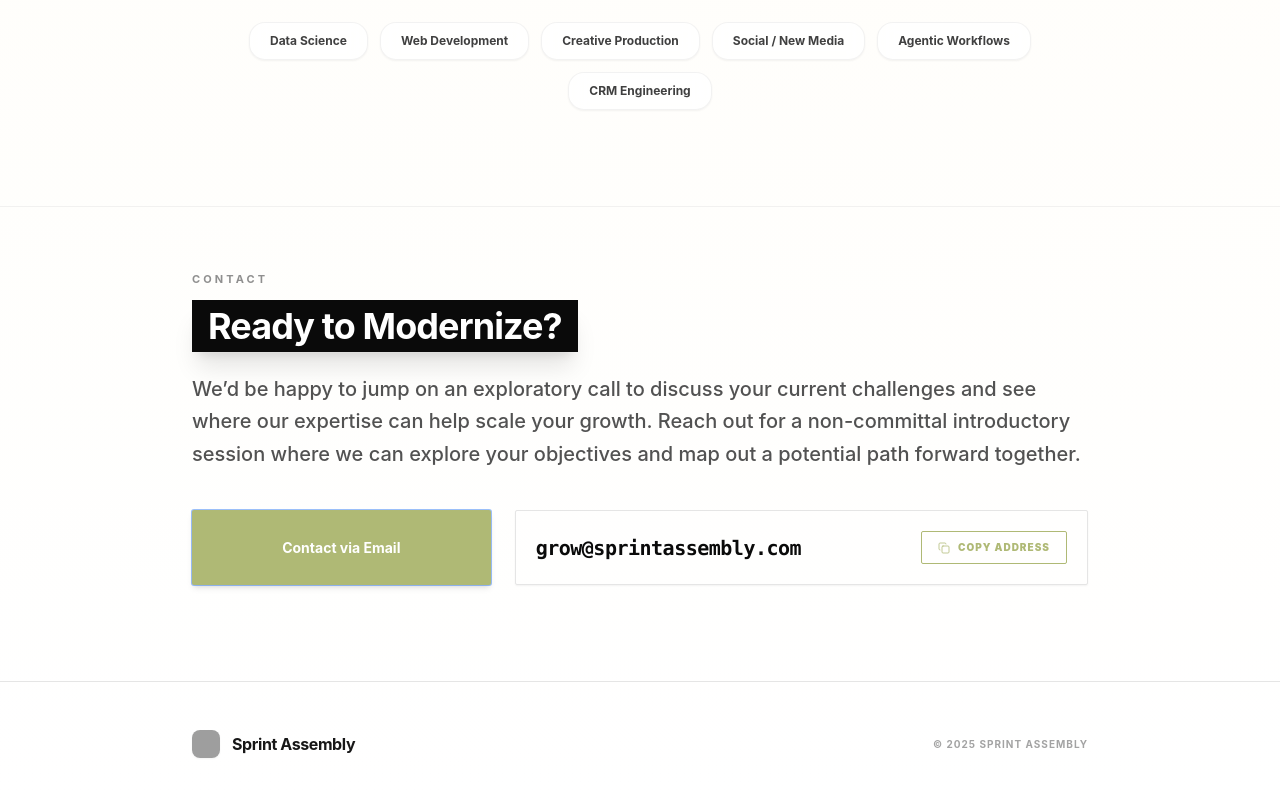
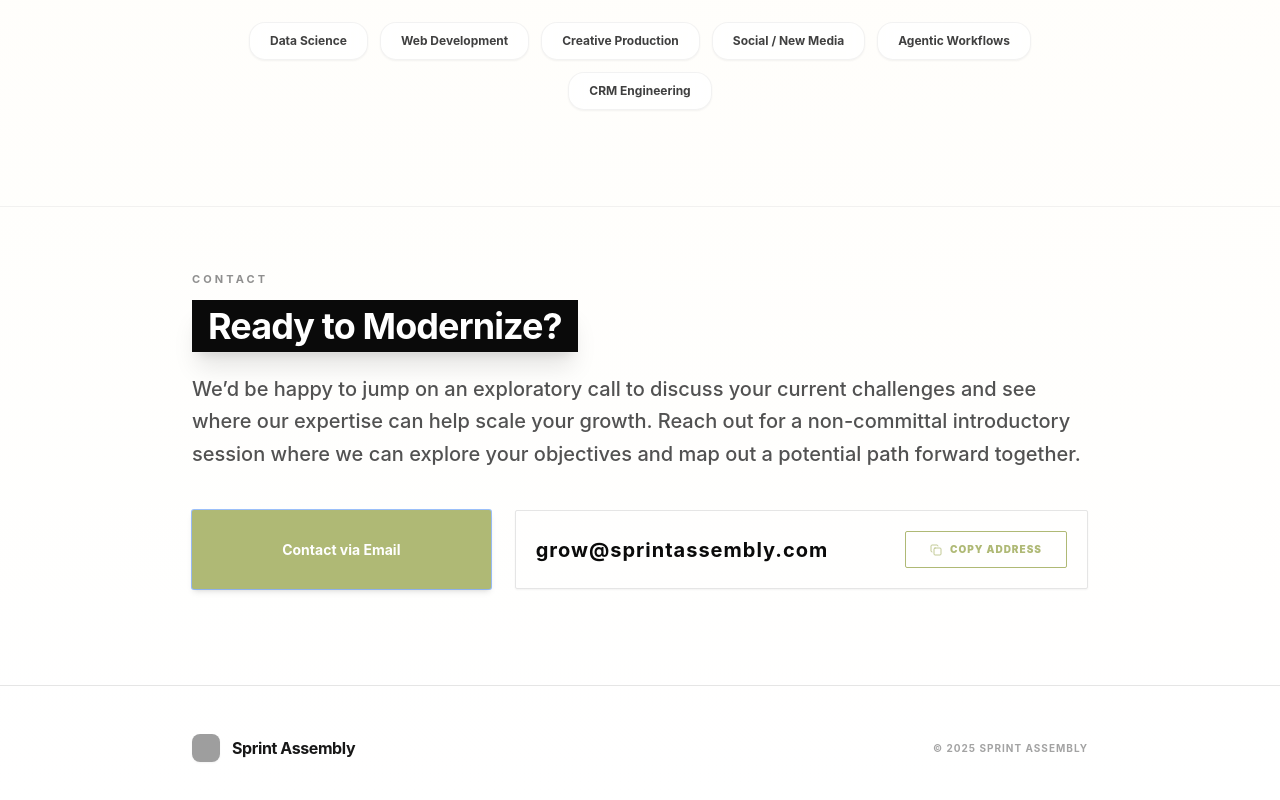
Before and after one commit to nabiliogram/sprint, a React (Vite) app: page / in a window 1280 px wide. Shown: the part 5523-6323 px from the top of the page. Built offline with nearby package versions, Linux system fonts and the light colour scheme; grey boxes are pictures that could not be loaded.

Commit message:
Update labor field in finserve object and improve layout

```diff
--- a/src/App.jsx
+++ b/src/App.jsx
@@ -197,7 +197,7 @@ const INDUSTRY_BENCH = {
   ecommerce: { growth: 0.095, labor: 0.18, media: 0.2, agency: 0.45 },
   saas: { growth: 0.075, labor: 0.28, media: 0.15, agency: 0.4 },
   professional: { growth: 0.03, labor: 0.3, media: 0.1, agency: 0.35 },
-  finserve: { growth: 0.05, blue: 0.22, media: 0.18, agency: 0.5 },
+  finserve: { growth: 0.05, labor: 0.22, media: 0.18, agency: 0.5 },
   cpg: { growth: 0.04, labor: 0.15, media: 0.22, agency: 0.35 },
   healthcare: { growth: 0.055, labor: 0.2, media: 0.12, agency: 0.4 },
 };
@@ -390,6 +390,7 @@ export default function App() {
       </header>
 
       <main>
+        {/* Grounded Hero Section */}
         <section
           className="relative overflow-hidden pt-12 pb-24 md:pt-20 md:pb-32"
           style={{
@@ -419,6 +420,7 @@ export default function App() {
               <Btn href="#calculator" variant="ghost">Calculate Upside</Btn>
             </div>
 
+            {/* Torn Paper Section */}
             <div className="mt-20 relative isolate">
               <div className="absolute inset-0 translate-y-3 blur-md opacity-20 bg-neutral-900" style={{ clipPath: PAPER_CLIP }} />
               <div className="relative bg-white px-8 pt-20 pb-12 md:px-12 md:pt-24 md:pb-16 shadow-2xl flex flex-col justify-center min-h-[200px] md:min-h-[280px]" style={{ clipPath: PAPER_CLIP, backgroundImage: PAPER_TEXTURE }}>
@@ -538,6 +540,7 @@ export default function App() {
              </p>
 
              <div className="flex flex-col lg:flex-row items-stretch gap-6">
+               {/* Primary CTA */}
                <Btn
                  href={`mailto:${CONTACT_EMAIL}?subject=${encodeURIComponent("Sprint Assembly - Intro")}`}
                  className="lg:w-1/3"
@@ -545,14 +548,15 @@ export default function App() {
                  Contact via Email
                </Btn>
 
-               <div className="flex-1 flex items-center justify-between p-5 rounded-sm bg-white/50 border border-neutral-200 shadow-sm transition-all group hover:border-neutral-300">
-                 <div className="text-lg md:text-xl font-bold text-neutral-950 font-mono select-all tracking-tight">
+               {/* Refined Email Display Card */}
+               <div className="flex-1 flex flex-col sm:flex-row items-center justify-between p-5 gap-4 rounded-sm bg-white/50 border border-neutral-200 shadow-sm transition-all group hover:border-neutral-300 text-center sm:text-left">
+                 <div className="text-lg md:text-xl font-bold text-neutral-950 tracking-wider break-all leading-tight">
                    {CONTACT_EMAIL}
                  </div>
 
                  <button
                    onClick={copyEmail}
-                   className="flex items-center gap-2 px-4 py-2 rounded-sm text-[10px] font-black uppercase tracking-widest transition-all"
+                   className="w-full sm:w-auto flex items-center justify-center gap-2 px-6 py-2.5 rounded-sm text-[10px] font-black uppercase tracking-widest transition-all shrink-0"
                    style={{
                      background: copied ? THEME.cta : "transparent",
                      color: copied ? "white" : THEME.cta,
```
